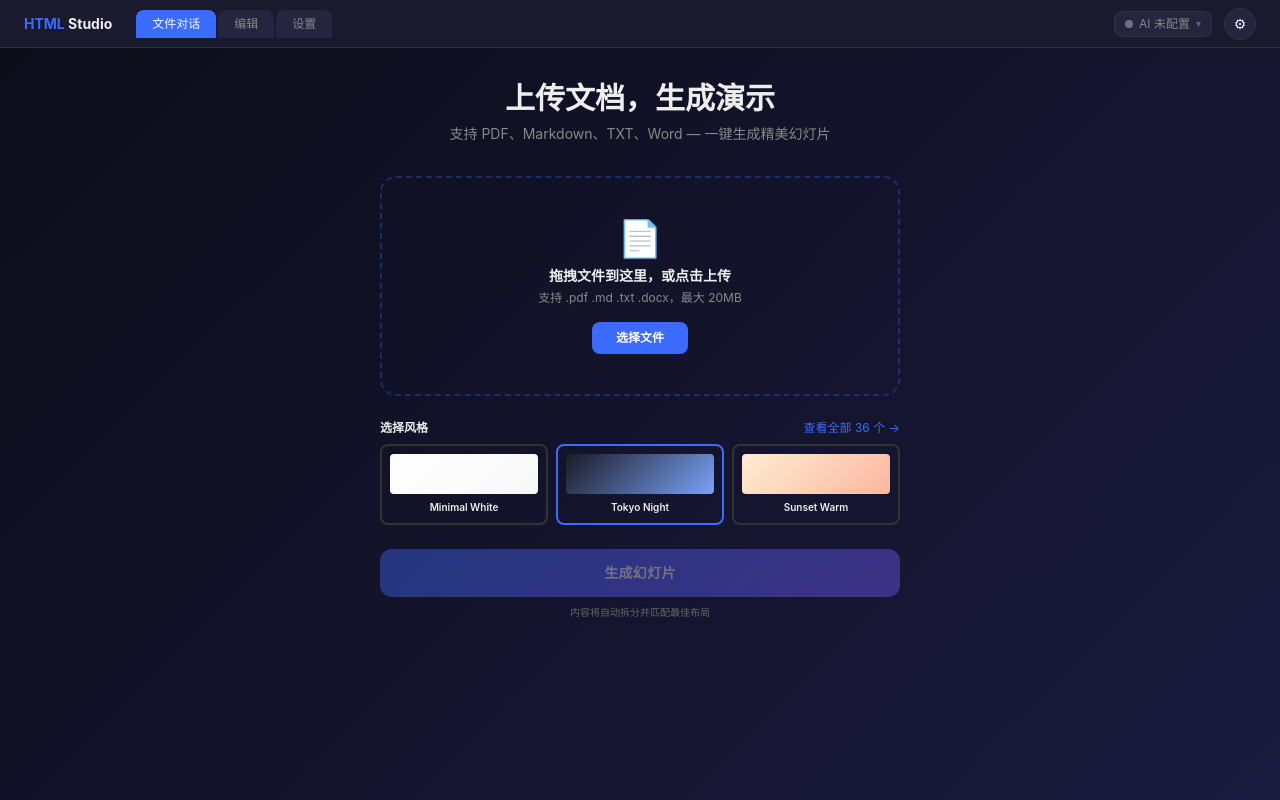
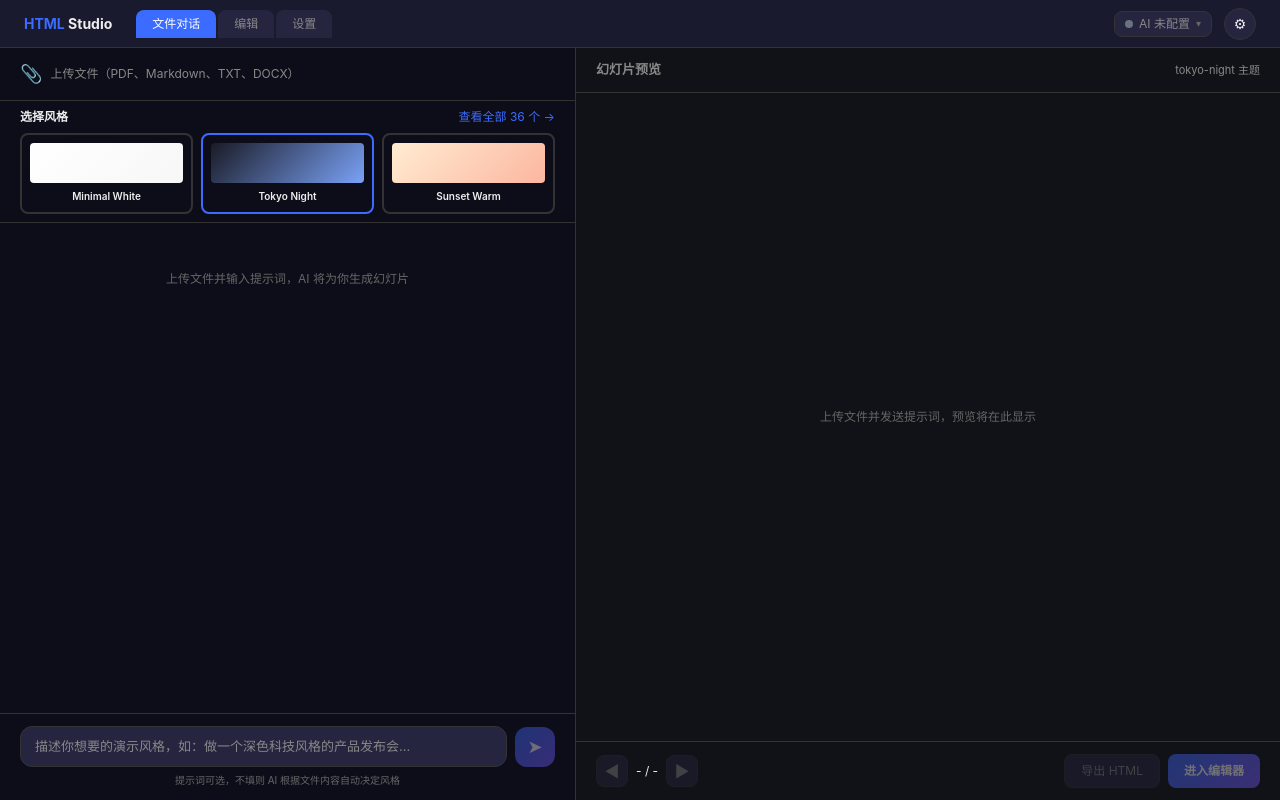
Before and after one commit to a2357321377-ops/html-studio-backup, a React (Vite) app in the folder packages/client/: page / in a window 1280 px wide. Built offline with nearby package versions, Linux system fonts and the light colour scheme.

Commit message:
feat(home): rewrite Home page with ChatPanel + PreviewPanel split layout

```diff
--- a/packages/client/src/pages/Home.tsx
+++ b/packages/client/src/pages/Home.tsx
@@ -1,138 +1,43 @@
 import { useState } from 'react';
-import { useNavigate } from 'react-router-dom';
-import { FileUploader } from '../components/FileUploader';
-import { ThemePicker } from '../components/ThemePicker';
-import { useFileParser } from '../hooks/useFileParser';
+import { ChatPanel } from '../components/ChatPanel';
+import { PreviewPanel } from '../components/PreviewPanel';
 import { useDeck } from '../hooks/useDeck';
-import { getLayoutMeta } from '@html-studio/shared';
-import type { Slide } from '@html-studio/shared';
-import { useAIConfig } from '../hooks/useAIConfig';
-import { optimizeLayout } from '../lib/ai-client';
 
 export default function Home() {
   const [selectedTheme, setSelectedTheme] = useState('tokyo-night');
-  const [uploadedFile, setUploadedFile] = useState<File | null>(null);
-  const { parseResult, parsing, error, parseFile, reset: resetParse } = useFileParser();
-  const initDeck = useDeck(s => s.initDeck);
-  const { autoLayout, connected, apiKey } = useAIConfig();
-  const navigate = useNavigate();
+  const [deckHtml, setDeckHtml] = useState('');
+  const [generating, setGenerating] = useState(false);
+  const setStoreDeckHtml = useDeck(s => s.setDeckHtml);
 
-  const handleFile = async (file: File) => {
-    setUploadedFile(file);
-    await parseFile(file);
+  const handleHtmlUpdate = (html: string) => {
+    setDeckHtml(html);
   };
 
-  const handleRemoveFile = () => {
-    setUploadedFile(null);
-    resetParse();
+  const handleGenerationDone = (html: string) => {
+    setDeckHtml(html);
+    setGenerating(false);
+    // 存入 store，供编辑器使用
+    setStoreDeckHtml(html);
   };
 
-  const handleGenerate = async () => {
-    if (!uploadedFile) return;
-
-    let result = parseResult;
-    if (!result) {
-      result = await parseFile(uploadedFile);
-    }
-    if (!result) return;
-
-    // AI 自动排版
-    if (autoLayout && connected && apiKey) {
-      try {
-        const content = result.slides.map((s, i) =>
-          `--- 第${i + 1}页 ---\n${s.slots.map(slot => `${slot.label || slot.id}: ${slot.value}`).join('\n')}`
-        ).join('\n\n');
-
-        const suggestions = await optimizeLayout(content, result.fileType);
-
-        // 用 AI 建议覆盖 parser 的默认布局选择
-        suggestions.forEach((suggestion, i) => {
-          if (i < result.slides.length) {
-            const slide = result.slides[i];
-            if (suggestion.layout) {
-              (slide as any).layout = suggestion.layout;
-            }
-            if (suggestion.slotHints) {
-              for (const [key, value] of Object.entries(suggestion.slotHints)) {
-                const slot = slide.slots.find((s: any) => s.id === key || s.label === key);
-                if (slot) {
-                  slot.value = value;
-                }
-              }
-            }
-          }
-        });
-      } catch {
-        // AI 失败时静默降级，使用默认布局
-      }
-    }
-
-    // Apply selected theme to all slides
-    const slides: Slide[] = result.slides.map((s, i) => ({
-      ...s,
-      theme: selectedTheme,
-      order: i,
-    }));
-
-    initDeck(result.title, slides, selectedTheme);
-    navigate('/editor');
+  const handleGenerationStart = () => {
+    setGenerating(true);
   };
 
   return (
-    <div className="flex-1 flex flex-col items-center px-4 py-8 overflow-y-auto" style={{ background: 'linear-gradient(135deg, #0d0d1a, #1a1a3e)' }}>
-
-
-      {/* 标题区 */}
-      <div className="text-center mb-8">
-        <h1 className="text-3xl font-bold mb-2">上传文档，生成演示</h1>
-        <p className="text-sm text-[var(--color-text-dim)]">支持 PDF、Markdown、TXT、Word — 一键生成精美幻灯片</p>
-      </div>
-
-      {/* 上传区域 */}
-      <div className="w-full max-w-[520px] mb-6">
-        {!uploadedFile ? (
-          <FileUploader onFile={handleFile} />
-        ) : (
-          <div className="bg-[var(--color-surface-2)] rounded-xl p-3 flex items-center gap-3">
-            <div className="w-9 h-9 bg-[var(--color-primary)]/10 rounded-lg flex items-center justify-center text-lg">&#128221;</div>
-            <div className="flex-1 min-w-0">
-              <div className="text-xs font-semibold truncate">{uploadedFile.name}</div>
-              <div className="text-[10px] text-[var(--color-text-dim)]">
-                {(uploadedFile.size / 1024).toFixed(1)} KB
-                {parseResult && ` · ${parseResult.slides.length} 页`}
-              </div>
-            </div>
-            <button className="text-[var(--color-primary)] text-xs" onClick={handleRemoveFile}>&times; 移除</button>
-          </div>
-        )}
-      </div>
-
-      {/* 错误提示 */}
-      {error && (
-        <div className="w-full max-w-[520px] mb-4 bg-red-500/10 border border-red-500/30 rounded-lg p-3 text-xs text-red-400">
-          {error}
-        </div>
-      )}
-
-      {/* 风格选择 */}
-      <div className="w-full max-w-[520px] mb-6">
-        <ThemePicker selected={selectedTheme} onSelect={setSelectedTheme} mode="compact" />
-      </div>
-
-      {/* 生成按钮 */}
-      <div className="w-full max-w-[520px]">
-        <button
-          className="w-full text-white rounded-xl py-3.5 text-sm font-bold tracking-wide disabled:opacity-40 disabled:cursor-not-allowed"
-          style={{ background: 'linear-gradient(135deg, #3b6cff, #7a5cff)' }}
-          disabled={!uploadedFile || parsing}
-          onClick={handleGenerate}
-        >
-          {parsing ? '解析中...' : '生成幻灯片'}
-        </button>
-        <div className="text-center mt-2 text-[10px] text-[var(--color-text-dim2)]">
-          内容将自动拆分并匹配最佳布局
-        </div>
-      </div>
+    <div className="flex-1 flex overflow-hidden">
+      <ChatPanel
+        onHtmlUpdate={handleHtmlUpdate}
+        onGenerationDone={handleGenerationDone}
+        onGenerationStart={handleGenerationStart}
+        selectedTheme={selectedTheme}
+        onThemeSelect={setSelectedTheme}
+      />
+      <PreviewPanel
+        deckHtml={deckHtml}
+        generating={generating}
+        selectedTheme={selectedTheme}
+      />
     </div>
   );
 }
```
